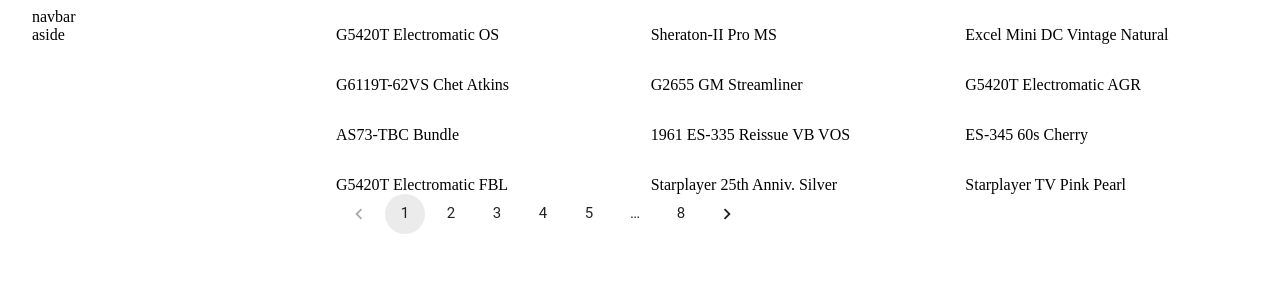
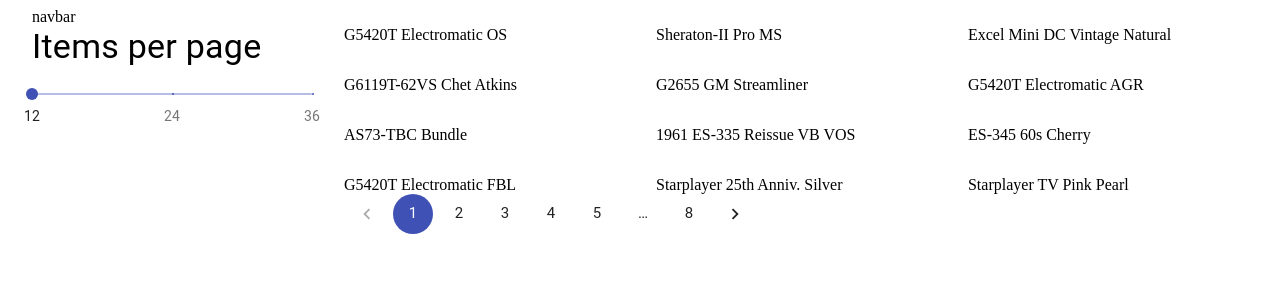
Before and after one commit to simonbucko/valtech-test, a React (Create React App) app: page / in a window 1280 px wide. Shown: the top 300 px of the page. Built offline with nearby package versions, Linux system fonts and the light colour scheme.

Commit message:
items per page done

```diff
--- a/src/App.jsx
+++ b/src/App.jsx
@@ -22,7 +22,7 @@
   return (
     <Container maxWidth="lg">
       <Navbar />
-      <Grid container>
+      <Grid container spacing={4}>
         <Aside />
         <Main />
       </Grid>
--- a/src/components/Aside/Aside.jsx
+++ b/src/components/Aside/Aside.jsx
@@ -2,11 +2,48 @@
 
 //mui
 import Grid from "@material-ui/core/Grid";
+import Slider from "@material-ui/core/Slider";
+import Typography from "@material-ui/core/Typography";
+
+//redux
+import { useDispatch } from "react-redux";
+import { changeItemsPerPage } from "../../redux/actions/data";
+
+const marks = [
+  {
+    value: 12,
+    label: "12",
+  },
+  {
+    value: 24,
+    label: "24",
+  },
+  {
+    value: 36,
+    label: "36",
+  },
+];
 
 const Aside = () => {
+  const dispatch = useDispatch();
+  const handleSliderChange = (event, newValue) => {
+    dispatch(changeItemsPerPage(newValue));
+  };
   return (
     <Grid item md={3}>
-      <div>aside</div>
+      <Typography variant="h4" id="discrete-slider-custom" gutterBottom>
+        Items per page
+      </Typography>
+      <Slider
+        defaultValue={12}
+        aria-labelledby="discrete-slider-custom"
+        step={12}
+        valueLabelDisplay="auto"
+        marks={marks}
+        min={12}
+        max={36}
+        onChange={handleSliderChange}
+      />
     </Grid>
   );
 };
--- a/src/components/CustomPagination/CustomPagination.jsx
+++ b/src/components/CustomPagination/CustomPagination.jsx
@@ -19,6 +19,7 @@
         count={pagesCount}
         size="large"
         page={page}
+        color="primary"
         onChange={handleChange}
       />
     </div>
--- a/src/redux/actions/data.js
+++ b/src/redux/actions/data.js
@@ -1,4 +1,4 @@
-import { FETCH_DATA, MOVE_PAGE } from "../constants/actionTypes";
+import { FETCH_DATA, MOVE_PAGE, ITEMS_PER_PAGE } from "../constants/actionTypes";
 import { fetchProductsData } from '../../api/api';
 
 export const fetchData = () => async (dispatch) => {
@@ -13,3 +13,7 @@
 export const movePage = (page) => dispatch => {
     dispatch({ type: MOVE_PAGE, payload: page })
 }
+
+export const changeItemsPerPage = (value) => dispatch => {
+    dispatch({ type: ITEMS_PER_PAGE, payload: value })
+}
--- a/src/redux/constants/actionTypes.js
+++ b/src/redux/constants/actionTypes.js
@@ -1,2 +1,3 @@
 export const FETCH_DATA = "FETCH_DATA";
 export const MOVE_PAGE = "MOVE_PAGE";
+export const ITEMS_PER_PAGE = "ITEMS_PER_PAGE";
--- a/src/redux/reducers/dataReducer.js
+++ b/src/redux/reducers/dataReducer.js
@@ -1,4 +1,4 @@
-import { FETCH_DATA, MOVE_PAGE } from "../constants/actionTypes";
+import { FETCH_DATA, MOVE_PAGE, ITEMS_PER_PAGE } from "../constants/actionTypes";
 
 const initialState = {
     articles: [],
@@ -19,6 +19,9 @@
 
         case MOVE_PAGE:
             return { ...state, page: action.payload }
+
+        case ITEMS_PER_PAGE:
+            return { ...state, itemsPerPage: action.payload, pages: Math.floor(state.filteredArticles.length / action.payload) }
         default:
             return state;
     }
```
